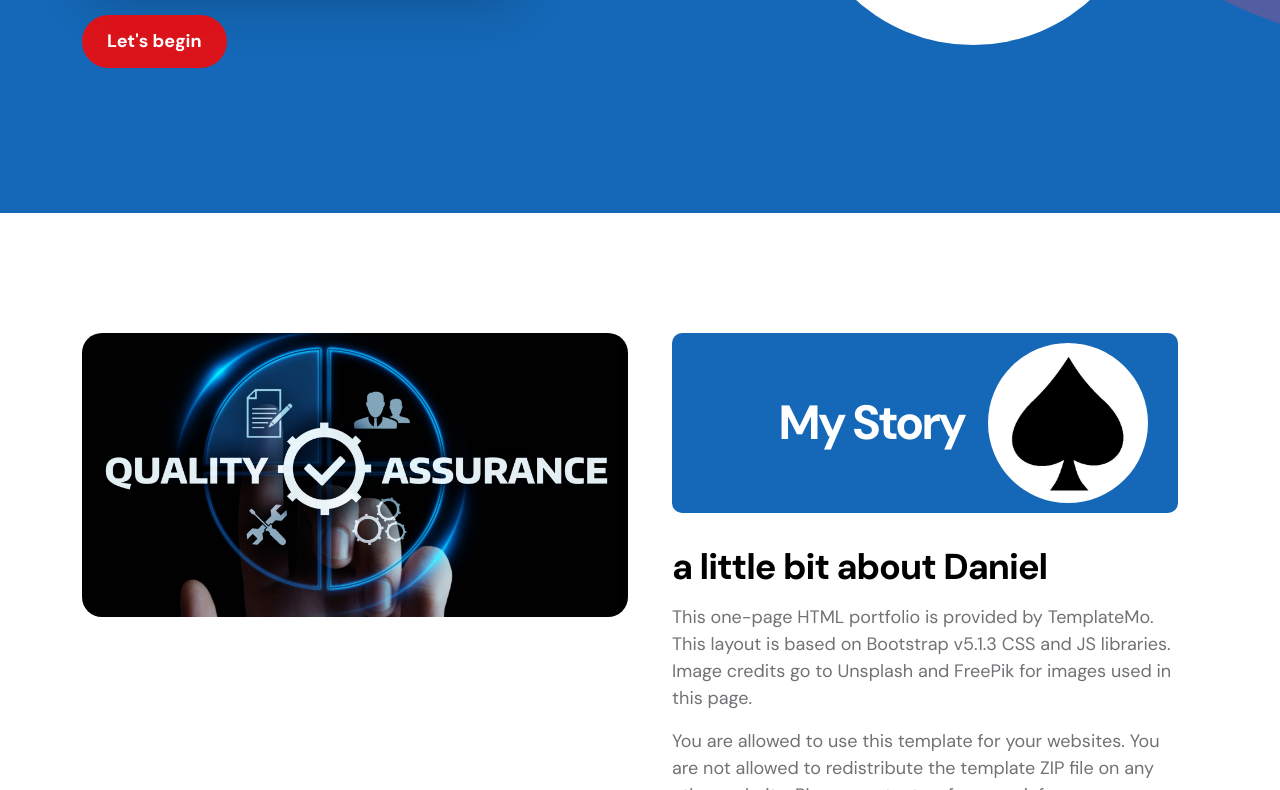
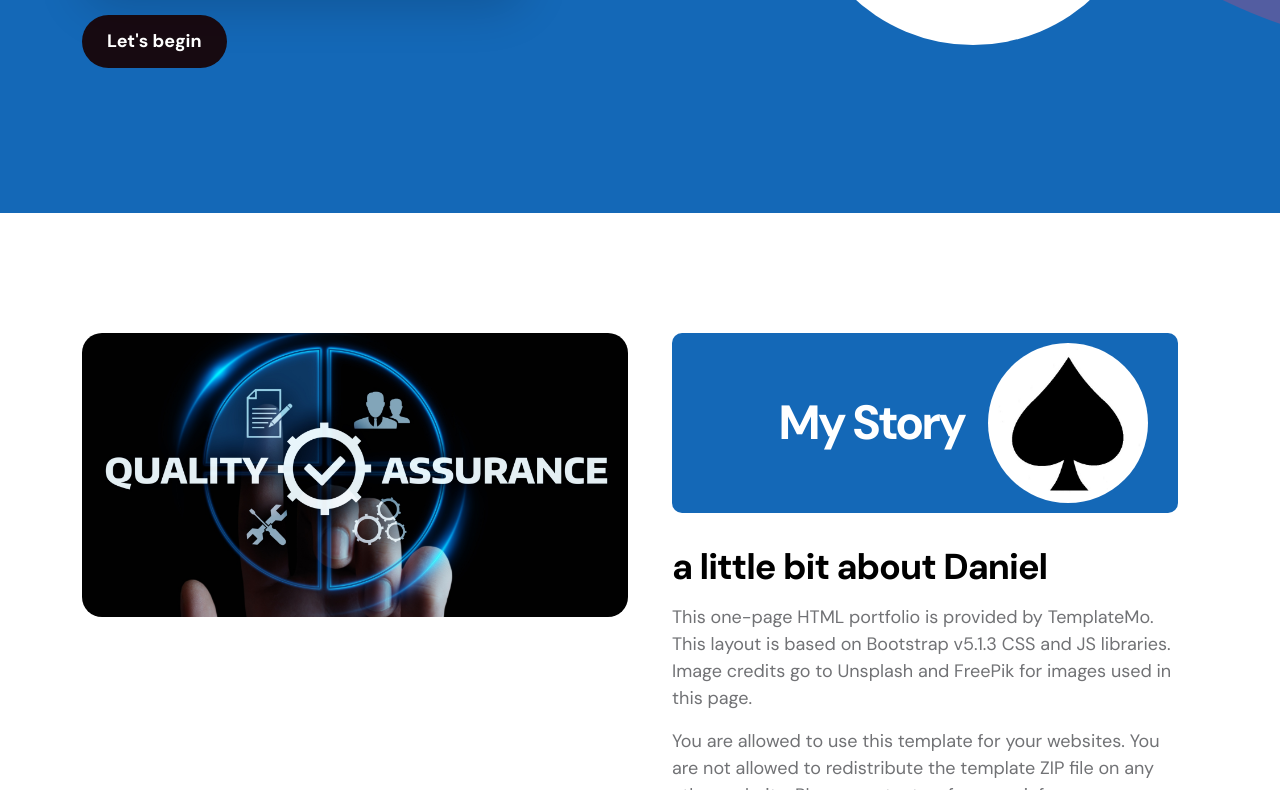
Before and after one commit to danielimankris11/Daniel.ik.github.io, a plain HTML site: page index.html in a window 1280 px wide. Shown: the part 447-1237 px from the top of the page. Drawn offline with Linux system fonts and the light colour scheme.

Commit message:
change bttn

```diff
--- a/css/templatemo-first-portfolio-style.css
+++ b/css/templatemo-first-portfolio-style.css
@@ -12,7 +12,7 @@ https://templatemo.com/tm-578-first-portfolio
 -----------------------------------------*/
 :root {
   --white-color:                  #ffffff;
-  --primary-color:                #f00b0be7;
+  --primary-color:                #180101e7;
   --secondary-color:              #1468b7;
   --section-bg-color:             #f9f9f9;
   --dark-color:                   #000000;
```
